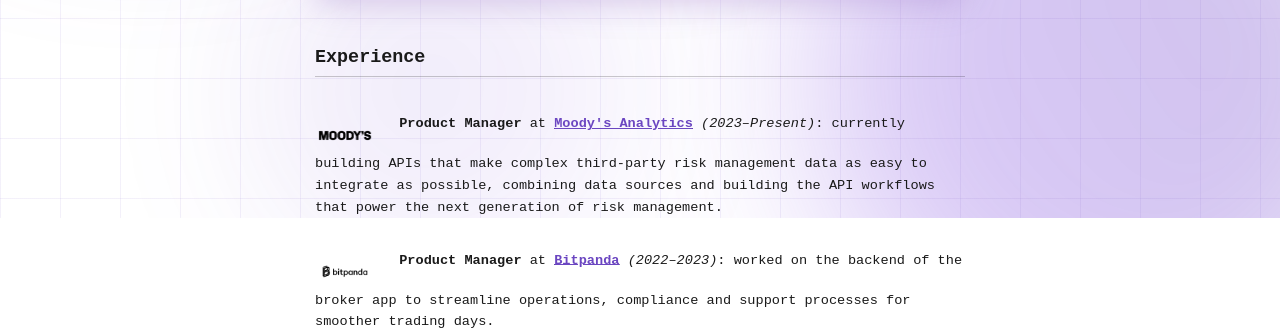
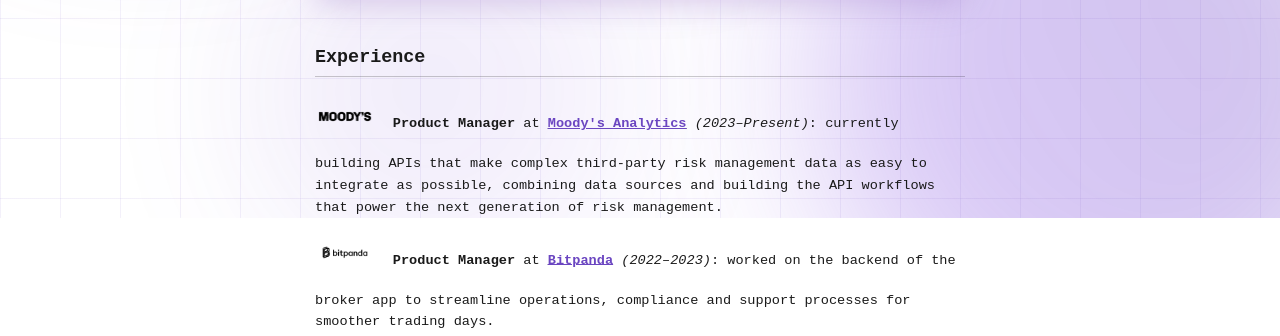
Before and after one commit to roccogold/my-website, a website: page index.html in a window 1280 px wide. Shown: the part 582-918 px from the top of the page. Drawn offline with nearby package versions, Linux system fonts and the light colour scheme; no server answers.

Commit message:
Update index.html

```diff
--- a/index.html
+++ b/index.html
@@ -759,11 +759,11 @@
   width: 60px;
   height: 60px;
   object-fit: contain;
-  margin-right: 1rem;
+  margin-right: 0.6rem;
   vertical-align: middle;
   display: inline-block;
   position: relative;
-  top: 12px;
+  top: -7px;
 }
 
 /* Hide white logos in light theme, show black logos */
```
